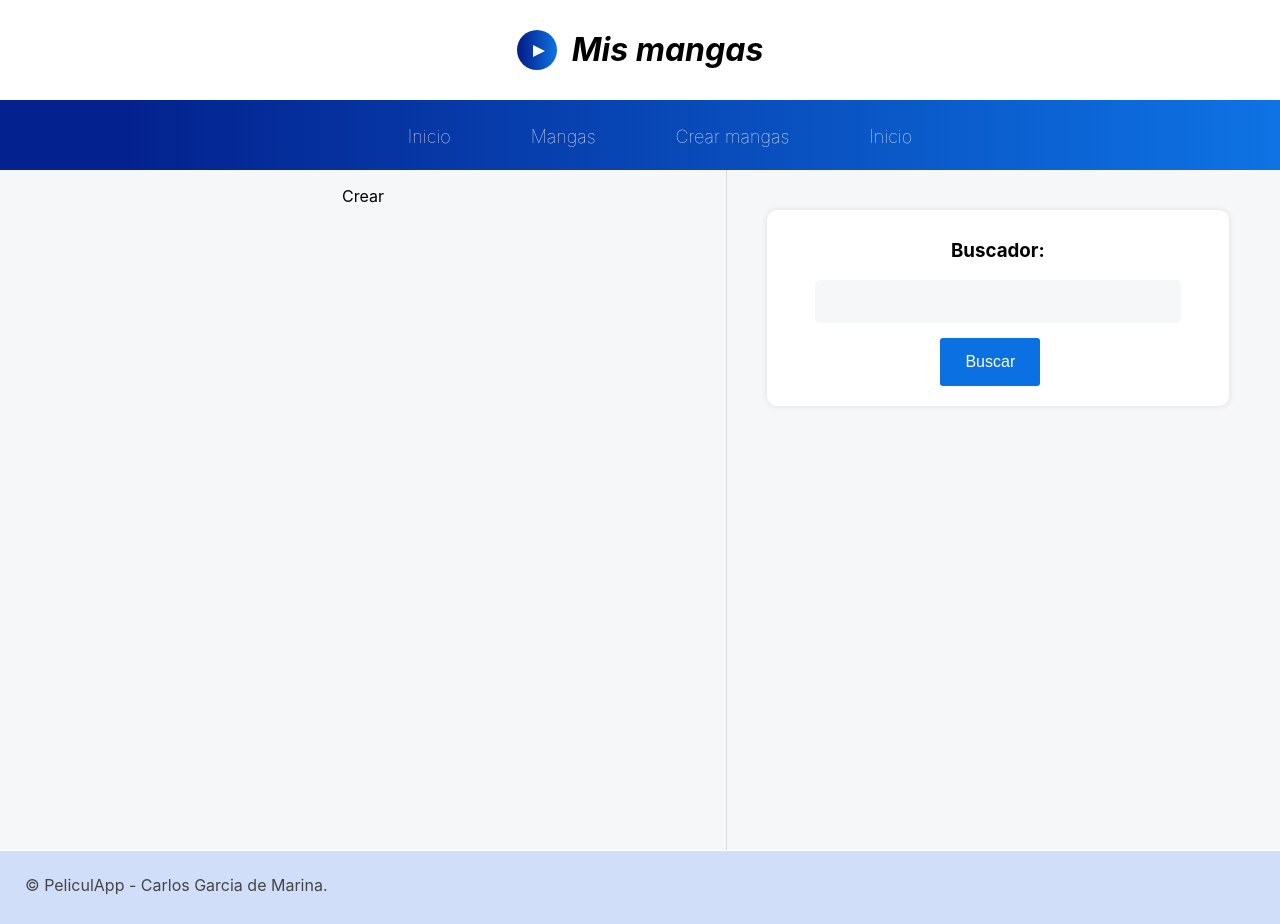
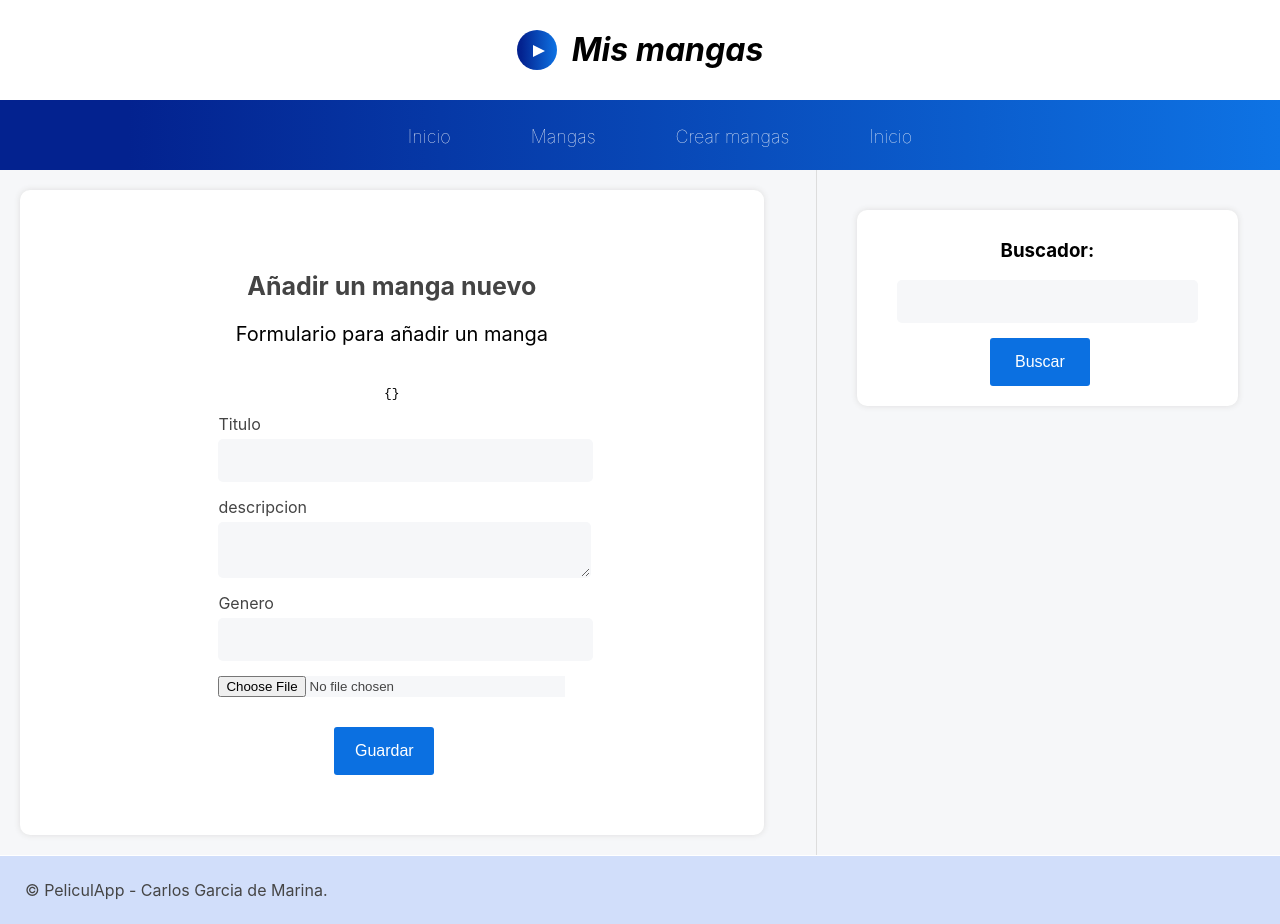
Before and after one commit to CarlosGarciaDMarina/Libreria-manga, a React (Vite) app: page /crear-mangas in a window 1280 px wide. Built offline with nearby package versions, Linux system fonts and the light colour scheme.

Commit message:
Formulario completado

```diff
--- a/src/components/pages/Crear.jsx
+++ b/src/components/pages/Crear.jsx
@@ -1,8 +1,65 @@
-import React from 'react'
+import { useState } from "react"
+import {useForm} from "../../hooks/useForm"
+import { Peticion } from "../../helpers/Peticion";
+import { Global } from "../../helpers/Global";
 
 export const Crear = () => {
+
+  const [resultado, setResultado] = useState("no_enviado");
+  const {formulario, enviado, cambiado} = useForm({});
+
+  const guardarManga = async(e) => {
+    e.preventDefault();
+
+    // Recogemos datos del formulario
+    let nuevoArticulo = formulario;
+
+    //Guardamos el manga en el backend
+    const {datos, cargando} = await Peticion(Global.url+"crear", "POST", nuevoArticulo);
+
+    if (datos.status === "success") {
+      setResultado("Guardado");
+    } else{
+      setResultado("no_enviado");
+    }
+
+    console.log(datos);
+  }
+
+
   return (
     <div>
-        <p>Crear</p>
+        <div className="jumbo">
+          <h1>Añadir un manga nuevo</h1>
+          <p>Formulario para añadir un manga</p>
+          <pre>{JSON.stringify(formulario)}</pre>
+
+          <strong>{resultado == "guardado" ? "Manga guardado" : ""}</strong>
+          <strong>{resultado == "error" ? "Datos incorrectos" : ""}</strong>
+
+          <form className="formulario"onSubmit={guardarManga} >
+            <div className="form-group">
+              <label htmlFor="titulo">Titulo</label>
+              <input type="text" name="titulo" onChange={cambiado} />
+            </div>
+
+            <div className="form-group">
+              <label htmlFor="descripcion">descripcion</label>
+              <textarea name="descripcion" onChange={cambiado} />
+            </div>
+
+            <div className="form-group">
+              <label htmlFor="genero"> Genero</label>
+              <input type="text" name="genero" onChange={cambiado} />
+            </div>
+
+            <div className="form-group">
+              <label htmlFor="file0"></label>
+              <input type="file" name="file0" id="file" />
+            </div>
+
+            <input type="submit" value="Guardar" className="btn btn-success" />
+          </form>
+        </div>
     </div>  )
 }
--- /dev/null
+++ b/src/components/pages/Listado.jsx
@@ -0,0 +1,17 @@
+export const Listado = ({mangas, setMangas}) => {
+  return (
+        mangas.map(manga => (
+        <article key={manga._id} className='manga-item'>
+            <div className="mascara">
+            <img src="https://s4.anilist.co/file/anilistcdn/staff/large/n204454-Yah6LS3EJzI2.png" alt={manga.titulo} />
+            </div>
+            <div className="datos">
+            <h3 className='title'>{manga.titulo}</h3>
+            <p className='description'>{manga.descripcion}</p>
+            <button className='edit'>Editar</button>
+            <button className='delete'>Borrar</button>
+            </div>
+        </article>
+        ))
+  )
+}
--- a/src/components/pages/Mangas.jsx
+++ b/src/components/pages/Mangas.jsx
@@ -1,18 +1,44 @@
+import { useEffect, useState } from "react";
 import { Global } from "../../helpers/Global";
-import { useAjax } from '../../hooks/useAjax'; // Asegúrate de que la ruta al hook sea correcta
+import { Peticion } from '../../helpers/Peticion.jsx';
+import { Listado } from "./Listado.jsx";
 
 export const Mangas = () => {
-  const { datos, cargando, error } = useAjax(Global.url + "mangas", "GET");
+  const [mangas, setMangas] = useState([]);
 
-  console.log("Estado de datos:", datos); // Verificar los datos en el componente
+  useEffect(() => {
+    console.log("Iniciando la petición para conseguir mangas...");
+    conseguirMangas();
+  }, []);
+
+  const conseguirMangas = async() => {
+      const { datos, cargando } = await Peticion(Global.url + "mangas", "GET");
+      console.log("Datos recibidos:", datos); // Verifica la respuesta
+
+      if (datos.status === "success") {
+        console.log("Datos de mangas:", datos.mangas); // Verifica los mangas
+        setMangas(datos.mangas);
+      } else {
+        console.error("Error en la respuesta de la API:", datos.message);
+      }
+  };
+
+
+  console.log("Mangas listados:", mangas);
 
   return (
     <>
-      { cargando && <h1>Cargando...</h1> }
-      { error && <h1>Error: {error}</h1> }
-      { datos && datos.status === "succes" && datos.mangas.length >= 1 ? (
+      {
+        mangas.length >=1 ? <Listado mangas={mangas} setMangas={setMangas}/>
+        : <h1>No hay mangas</h1>
+      }
 
-        datos.mangas.map(manga => (
+      {/*
+
+        {
+        mangas.length > 0 ?
+        (
+          mangas.map(manga => (
             <article key={manga._id} className='manga-item'>
               <div className="mascara">
                 <img src="https://s4.anilist.co/file/anilistcdn/staff/large/n204454-Yah6LS3EJzI2.png" alt={manga.titulo} />
@@ -25,10 +51,16 @@ export const Mangas = () => {
               </div>
             </article>
           ))
+        )
+        :
+        (
+          <h1>No hay ningún manga</h1>
+        )
+      }
 
-      ) : (
-        !cargando && <h1>No hay ningún manga</h1>
-      )}
+
+      */}
+
     </>
   );
 };
--- /dev/null
+++ b/src/helpers/Peticion.jsx
@@ -0,0 +1,24 @@
+// Hook personalizado para hacer peticiones AJAX
+export const Peticion = async(url, metodo = "GET", datosGuardar = "") => {
+
+  let opciones = {
+    method: metodo
+  };
+
+  if (metodo === "PUT" || metodo === "POST") {
+    opciones = {
+      method: metodo,
+      body: JSON.stringify(datosGuardar),
+      headers: {
+        "Content-Type": "application/json"
+      }
+    };
+  }
+
+  const peticion = await fetch(url, opciones);
+  const datos = await peticion.json();
+
+  return {
+    datos
+  };
+};
--- a/src/hooks/useAjax.js
+++ /dev/null
@@ -1,64 +0,0 @@
-import { useState, useEffect } from "react";
-
-// Hook personalizado para hacer peticiones AJAX
-export const useAjax = (url, metodo = "GET", datosGuardar = null) => {
-  const [estado, setEstado] = useState({
-    datos: null, // almacenará los datos recibidos de la petición
-    cargando: true, // indicará si la petición está en curso
-    error: null // almacenará cualquier error que ocurra durante la petición
-  });
-
-  // Usamos useEffect para ejecutar la peticion AJAX cuando el componente se monta
-  // o cuando cambian las dependencias (url, método, datosGuardar)
-  useEffect(() => {
-    // Función asíncrona para realizar la petición AJAX
-    const getData = async () => {
-      try {
-        // Actualizamos el estado para indicar que la petición está en curso
-        setEstado(prev => ({ ...prev, cargando: true }));
-        // Configuración inicial de las opciones de la petición
-        let opciones = {
-          method: metodo
-        };
-
-        // Si el método es PUT o POST, agregamos el cuerpo y los encabezados
-        if (metodo === "PUT" || metodo === "POST") {
-          opciones = {
-            ...opciones,
-            body: JSON.stringify(datosGuardar),
-            headers: {
-              "Content-Type": "application/json"
-            }
-          };
-        }
-
-        // Realizamos la petición utilizando fetch
-        const response = await fetch(url, opciones);
-
-        // Si la respuesta no es correcta. lanzamos error
-        if (!response.ok) {
-          throw new Error('Network response was not ok');
-        }
-
-        // Parseamos la respuesta a JSON
-        const data = await response.json();
-        //console.log("Datos recibidos:", data); // Verificar los datos recibidos
-
-        // Actualizamos el estado con los datos recibidos
-        setEstado({ datos: data, cargando: false, error: null });
-      } catch (error) {
-        // Si ocurre un error, actualizamos el mensaje de error
-        setEstado({ datos: null, cargando: false, error: error.message });
-      }
-    };
-    // Ejecutamos la funcion getData
-    getData();
-  }, [url, metodo, datosGuardar]); // Asignamos las dependencias del useEffect
-
-  // Devolvemos el estado actual del hook
-  return {
-    datos: estado.datos,
-    cargando: estado.cargando,
-    error: estado.error
-  };
-};
--- a/src/index.css
+++ b/src/index.css
@@ -234,6 +234,33 @@ textarea {
   border-color: transparent;
 }
 
+.form-group {
+  width: 50%;
+  margin: 0 auto;
+
+}
+
+.form-group label {
+  display: block;
+  text-align: left;
+  color: #444;
+  margin-bottom: 5px;
+}
+
+.form-group input[type="text"],
+.form-group input[type="file"],
+.form-group textarea {
+  display: block;
+  margin: 0;
+  margin-bottom: 15px;
+  background-color: #F6F7F9;
+  color: #454545;
+  width: 100%;
+  opacity: 5;
+  outline: 0;
+  border-color: 1px solid #454545;
+}
+
 /* ESTILOS FOOTER */
 .footer {
   grid-area: footer;
```
Lines whose indentation alone changed are shown as unchanged.
